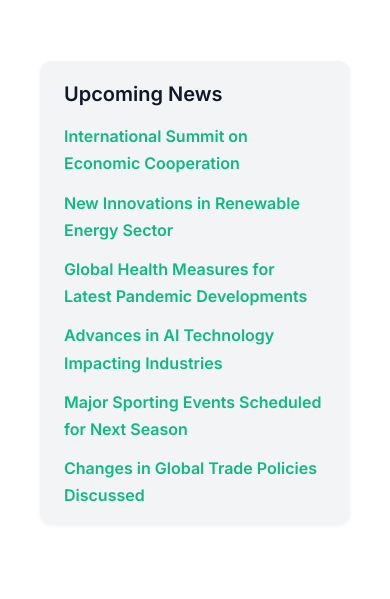
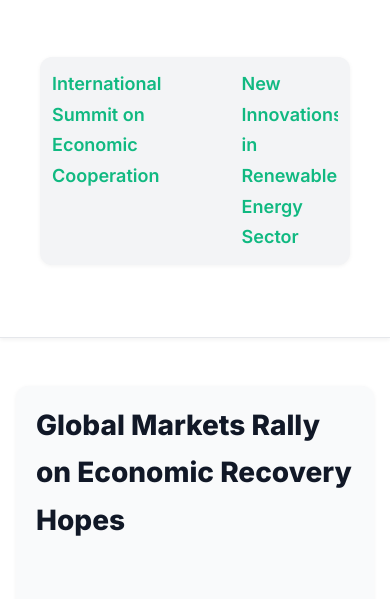
Before and after one commit to anilkumar784/flashnews, a plain HTML site: page index.html in a window 390 px wide. Shown: the part 170-769 px from the top of the page. Drawn offline with Linux system fonts and the light colour scheme.

Commit message:
Update index.html

```diff
--- a/index.html
+++ b/index.html
@@ -78,56 +78,76 @@
       font-weight: 800;
       font-size: 2.5rem;
       color: #111827;
-      margin: 0;
+      margin: 0 0 12px 0;
       letter-spacing: -0.02em;
     }
 
-    /* Upcoming headlines section */
+    /* Scrolling marquee for upcoming headlines */
     .upcoming-news {
       background-color: #f3f4f6;
       border-radius: 12px;
       box-shadow: 0 1px 4px rgb(0 0 0 / 0.05);
-      padding: 16px 24px;
-      margin-top: 16px;
-      margin-bottom: 48px;
-      font-size: 1rem;
+      padding: 12px 24px;
+      font-size: 1.125rem;
       color: #374151;
+      overflow: hidden;
+      position: relative;
+      height: 2.5rem;
+      user-select: none;
+      display: flex;
+      align-items: center;
     }
 
-    .upcoming-news h2 {
-      margin: 0 0 12px 0;
-      font-weight: 600;
-      font-size: 1.25rem;
-      color: #111827;
+    .upcoming-news-label {
+      font-weight: 700;
+      color: #10b981;
+      flex: 0 0 auto;
+      margin-right: 16px;
+      white-space: nowrap;
+      font-size: 1rem;
+      letter-spacing: 0.05em;
+      text-transform: uppercase;
+      user-select: text;
     }
 
-    .headlines-list {
+    .marquee {
       display: flex;
-      flex-wrap: wrap;
-      gap: 16px 32px;
-      list-style: none;
-      margin: 0;
-      padding: 0;
+      flex-wrap: nowrap;
+      white-space: nowrap;
+      animation: marquee-scroll 20s linear infinite;
+      gap: 48px;
+      flex: 1 1 auto;
     }
 
-    .headlines-list li {
-      flex: 1 1 45%;
-      min-width: 250px;
+    .marquee:hover,
+    .marquee:focus-within {
+      animation-play-state: paused;
     }
 
-    .headlines-list li a {
+    .marquee a {
       color: #10b981;
       font-weight: 600;
       text-decoration: none;
       display: inline-block;
+      white-space: nowrap;
       transition: color 0.3s ease;
     }
 
-    .headlines-list li a:hover,
-    .headlines-list li a:focus {
+    .marquee a:hover,
+    .marquee a:focus {
       color: #047857;
       text-decoration: underline;
       outline: none;
+    }
+
+    @keyframes marquee-scroll {
+      0% {
+        transform: translateX(100%);
+      }
+
+      100% {
+        transform: translateX(-100%);
+      }
     }
 
     /* Articles Section */
@@ -223,14 +243,26 @@
         padding: 16px 20px;
       }
 
-      .headlines-list {
-        flex-direction: column;
-        gap: 12px 0;
+      .upcoming-news {
+        height: auto;
+        padding: 12px;
       }
 
-      .headlines-list li {
-        flex: 1 1 100%;
-        min-width: auto;
+      .upcoming-news-label {
+        display: none;
+      }
+
+      .marquee {
+        animation: none;
+        overflow-x: scroll;
+        -webkit-overflow-scrolling: touch;
+        scrollbar-width: thin;
+      }
+
+      .marquee a {
+        padding-right: 32px;
+        white-space: normal;
+        display: inline;
       }
     }
   </style>
@@ -242,15 +274,15 @@
       <h1>FlashNews 24/7 Update</h1>
 
       <section class="upcoming-news" aria-label="Upcoming News Headlines">
-        <h2>Upcoming News</h2>
-        <ul class="headlines-list">
-          <li><a href="#" aria-label="Upcoming: International Summit on Economic Cooperation">International Summit on Economic Cooperation</a></li>
-          <li><a href="#" aria-label="Upcoming: New Innovations in Renewable Energy Sector">New Innovations in Renewable Energy Sector</a></li>
-          <li><a href="#" aria-label="Upcoming: Global Health Measures for Latest Pandemic Developments">Global Health Measures for Latest Pandemic Developments</a></li>
-          <li><a href="#" aria-label="Upcoming: Advances in AI Technology Impacting Industries">Advances in AI Technology Impacting Industries</a></li>
-          <li><a href="#" aria-label="Upcoming: Major Sporting Events Scheduled for Next Season">Major Sporting Events Scheduled for Next Season</a></li>
-          <li><a href="#" aria-label="Upcoming: Changes in Global Trade Policies Discussed">Changes in Global Trade Policies Discussed</a></li>
-        </ul>
+        <span class="upcoming-news-label">Upcoming News:</span>
+        <nav class="marquee" role="list">
+          <a href="#" role="listitem" aria-label="Upcoming: International Summit on Economic Cooperation">International Summit on Economic Cooperation</a>
+          <a href="#" role="listitem" aria-label="Upcoming: New Innovations in Renewable Energy Sector">New Innovations in Renewable Energy Sector</a>
+          <a href="#" role="listitem" aria-label="Upcoming: Global Health Measures for Latest Pandemic Developments">Global Health Measures for Latest Pandemic Developments</a>
+          <a href="#" role="listitem" aria-label="Upcoming: Advances in AI Technology Impacting Industries">Advances in AI Technology Impacting Industries</a>
+          <a href="#" role="listitem" aria-label="Upcoming: Major Sporting Events Scheduled for Next Season">Major Sporting Events Scheduled for Next Season</a>
+          <a href="#" role="listitem" aria-label="Upcoming: Changes in Global Trade Policies Discussed">Changes in Global Trade Policies Discussed</a>
+        </nav>
       </section>
     </div>
   </header>
@@ -260,7 +292,7 @@
       <article>
         <h2>Global Markets Rally on Economic Recovery Hopes</h2>
         <p>Global financial markets saw a substantial rally today driven by optimistic forecasts about the economic recovery post-pandemic. Investors are encouraged by the increasing vaccination rates and reopening policies in multiple countries pushing demand and consumer confidence upward.</p>
-        <img src="https://storage.googleapis.com/workspace-0f70711f-8b4e-4d94-86f1-2a93ccde5887/image/cccee17c-7920-4eee-a840-8d5284770cf1.png" alt="Stock market graph showing upward trend with green highlights" />
+        <img src="https://storage.googleapis.com/workspace-0f70711f-8b4e-4d94-86f1-2a93ccde5887/image/51c14381-7035-48a8-b1df-dc86ae39a365.png" alt="Stock market graph showing upward trend with green highlights" />
         <p>Financial experts note that this momentum, however, comes with caution due to ongoing inflation concerns and supply chain challenges. Central banks around the world have assured markets they are prepared to adjust monetary policies accordingly to avoid overheating. Meanwhile, tech shares led the charge, contributing significantly to the indices' gains.</p>
         <p>The rally was marked by heightened trading volumes, with institutional investors taking active positions in cyclical sectors expected to benefit from increased consumer spending in the coming quarters.</p>
       </article>
@@ -268,7 +300,7 @@
       <article>
         <h2>Climate Summit 2025 Emphasizes Renewable Energy Goals</h2>
         <p>International leaders at the Climate Summit 2025 reaffirmed their commitment to reducing carbon emissions with aggressive targets for renewable energy adoption. New agreements were forged focusing on sustainable energy infrastructure and financial mechanisms to support green technologies globally.</p>
-        <img src="https://storage.googleapis.com/workspace-0f70711f-8b4e-4d94-86f1-2a93ccde5887/image/a927c809-18e9-477d-b310-9a94d3dd1fa6.png" alt="World leaders gathered at the Climate Summit discussing renewable energy initiatives" />
+        <img src="https://storage.googleapis.com/workspace-0f70711f-8b4e-4d94-86f1-2a93ccde5887/image/69ac1a09-6c05-4a60-903d-1dc658084197.png" alt="World leaders gathered at the Climate Summit discussing renewable energy initiatives" />
         <p>The summit highlighted progress in solar and wind energy deployments, with emphasis on innovation in storage solutions and grid resilience. Delegates discussed challenges inherent in transition strategies for developing nations, underscoring the need for equitable support and technology transfer.</p>
         <p>Environmental organizations lauded the summit’s outcomes while urging for faster implementation on the ground to meet the 2030 goals critical for limiting global warming impacts.</p>
       </article>
@@ -276,7 +308,7 @@
       <article>
         <h2>Health Officials Warn of New Virus Variant Impact</h2>
         <p>Health authorities worldwide are closely monitoring a newly discovered virus variant with concerning transmissibility characteristics. The variant has been detected in multiple countries and is under intense study to determine vaccine efficacy and potential health impacts.</p>
-        <img src="https://storage.googleapis.com/workspace-0f70711f-8b4e-4d94-86f1-2a93ccde5887/image/d836951b-95db-41a7-b843-9481a5b8aa4b.png" alt="Microscopic view of virus structure depicting the new variant" />
+        <img src="https://storage.googleapis.com/workspace-0f70711f-8b4e-4d94-86f1-2a93ccde5887/image/8a43ad51-8145-4448-bd99-1aece36cb1dc.png" alt="Microscopic view of virus structure depicting the new variant" />
         <p>Experts caution that current prevention measures remain critical, including mask mandates, social distancing, and vaccination efforts. Ongoing research aims to inform potential updates in vaccine formulations.</p>
         <p>Healthcare systems are preparing for potential case surges by enhancing testing capacities and treatment protocols. Public health campaigns are emphasizing community engagement and awareness to mitigate spread.</p>
       </article>
@@ -284,7 +316,7 @@
       <article>
         <h2>Breakthrough in Battery Technology Promises Longer Life</h2>
         <p>Scientists have announced a significant breakthrough in battery technology that could extend the life and safety of energy storage solutions. The new battery design incorporates novel materials allowing rapid charging and greater energy density.</p>
-        <img src="https://storage.googleapis.com/workspace-0f70711f-8b4e-4d94-86f1-2a93ccde5887/image/d8d7d6a4-4823-4fde-89e3-cfa6814ebf63.png" alt="Close up of new advanced battery prototype showing enhanced layers" />
+        <img src="https://storage.googleapis.com/workspace-0f70711f-8b4e-4d94-86f1-2a93ccde5887/image/f0a84743-0eb2-494d-a04a-88e2866d016a.png" alt="Close up of new advanced battery prototype showing enhanced layers" />
         <p>This innovation holds promise for electric vehicles and renewable energy storage, potentially transforming the energy landscape by making devices more efficient and environmentally friendly.</p>
         <p>Industry leaders expressed enthusiasm for commercial applications and the prospect of reducing dependency on traditional energy sources. Further testing and scaling efforts are underway to bring this technology to market within the next few years.</p>
       </article>
@@ -292,7 +324,7 @@
       <article>
         <h2>Sports Highlights: Championship Finals Thrill Fans Worldwide</h2>
         <p>The championship finals concluded with an exhilarating display of skill and sportsmanship. Fans worldwide were treated to dramatic moments and record-breaking performances as teams battled for the coveted title.</p>
-        <img src="https://storage.googleapis.com/workspace-0f70711f-8b4e-4d94-86f1-2a93ccde5887/image/aa5d5780-ea71-436c-8bcc-38e0aebbfc66.png" alt="Action shot from the championship finals with players competing intensely" />
+        <img src="https://storage.googleapis.com/workspace-0f70711f-8b4e-4d94-86f1-2a93ccde5887/image/21c19a2d-916b-4a27-b981-6c0fb5e2d26a.png" alt="Action shot from the championship finals with players competing intensely" />
         <p>Key athletes delivered standout performances, setting new benchmarks for excellence. The event saw record attendance and viewership, bolstering the sport's global popularity.</p>
         <p>Post-match interviews reflected heartfelt appreciation for the fans' support and promises for continued dedication to the sport’s growth and integrity.</p>
       </article>
@@ -300,7 +332,7 @@
       <article>
         <h2>Technology Advances: AI Integration Transforms Industries</h2>
         <p>Artificial Intelligence continues to revolutionize sectors such as healthcare, finance, and manufacturing by enabling more efficient operations and insightful data analysis. New AI tools have been deployed that streamline workflows, reduce errors, and enhance customer experiences.</p>
-        <img src="https://storage.googleapis.com/workspace-0f70711f-8b4e-4d94-86f1-2a93ccde5887/image/cf86cd61-7627-4519-ad81-7d78e0c4602f.png" alt="Illustration of AI network integrating with various industries depicted digitally" />
+        <img src="https://storage.googleapis.com/workspace-0f70711f-8b4e-4d94-86f1-2a93ccde5887/image/101c94c7-e1f0-442d-ab4d-e9e50071fd03.png" alt="Illustration of AI network integrating with various industries depicted digitally" />
         <p>Companies investing in AI report increased productivity and a quicker time-to-market for products and services. Ethical AI development and governance remain a priority to ensure responsible use that benefits society as a whole.</p>
         <p>The technology sector remains dynamic as innovations and collaborations continue to push the boundaries of what AI can achieve.</p>
       </article>
@@ -308,7 +340,7 @@
       <article>
         <h2>Travel Sector Rebounds as Restrictions Ease Globally</h2>
         <p>The travel and tourism industry is experiencing a robust rebound following the easing of global restrictions. Airlines, hotels, and hospitality services are reporting significant increases in bookings and revenue.</p>
-        <img src="https://storage.googleapis.com/workspace-0f70711f-8b4e-4d94-86f1-2a93ccde5887/image/32f1c86f-30cb-4ed5-aa32-0eed7ff0845f.png" alt="Scenic airport terminal with travelers and aircraft outside" />
+        <img src="https://storage.googleapis.com/workspace-0f70711f-8b4e-4d94-86f1-2a93ccde5887/image/c2242773-933c-46d8-8421-cc1781d6bbd2.png" alt="Scenic airport terminal with travelers and aircraft outside" />
         <p>New safety protocols and digital health passes have facilitated smoother cross-border travel, restoring consumer confidence. Destinations worldwide are launching campaigns to attract tourists, highlighting safety and unique experiences.</p>
         <p>Industry analysts forecast a strong recovery trend over the next few years, with innovation in sustainable tourism practices gaining momentum.</p>
       </article>
@@ -316,7 +348,7 @@
       <article>
         <h2>Education Innovations Embrace Hybrid Learning Models</h2>
         <p>Schools and universities worldwide are adopting hybrid learning models that blend in-person and virtual instruction to enhance accessibility and flexibility for students and educators.</p>
-        <img src="https://storage.googleapis.com/workspace-0f70711f-8b4e-4d94-86f1-2a93ccde5887/image/a5f6f79a-487f-4278-a84d-1ec6d7f6662b.png" alt="Students engaging in virtual and physical classroom environments" />
+        <img src="https://storage.googleapis.com/workspace-0f70711f-8b4e-4d94-86f1-2a93ccde5887/image/dbbb8640-2803-4e89-ab4b-0b7c4cfc0c51.png" alt="Students engaging in virtual and physical classroom environments" />
         <p>Technological advancements are providing educators with innovative tools to tailor learning experiences and track progress effectively. This approach aims to foster better inclusion and support diverse learner needs.</p>
         <p>Policy makers are investing in digital infrastructure and professional development programs to support sustainable implementation and long-term success.</p>
       </article>
@@ -324,7 +356,7 @@
       <article>
         <h2>Economic Policies Adapt to Changing Global Trade Conditions</h2>
         <p>Governments are enacting new economic policies to respond to evolving global trade patterns and supply chain challenges. These measures include adjusting tariffs, incentivizing local manufacturing, and strengthening international partnerships.</p>
-        <img src="https://storage.googleapis.com/workspace-0f70711f-8b4e-4d94-86f1-2a93ccde5887/image/1abae563-e878-48d3-9cd1-8c506989a98d.png" alt="Global trade network map displaying interconnected logistics routes" />
+        <img src="https://storage.googleapis.com/workspace-0f70711f-8b4e-4d94-86f1-2a93ccde5887/image/53104830-01cc-4a2b-bcf3-f3696b8c1b27.png" alt="Global trade network map displaying interconnected logistics routes" />
         <p>Analysts note that balancing protectionism with globalization will be key to sustaining growth and avoiding market disruptions.</p>
         <p>Business leaders advocate for transparent dialogues between nations to foster cooperation and resilience in the global economy.</p>
       </article>
@@ -332,7 +364,7 @@
       <article>
         <h2>Innovation in Healthcare: Telemedicine Sees Major Expansion</h2>
         <p>Telemedicine services have expanded rapidly, offering patients greater access to healthcare consultations and monitoring from remote locations. This growth is supported by advances in medical devices and digital communication technologies.</p>
-        <img src="https://storage.googleapis.com/workspace-0f70711f-8b4e-4d94-86f1-2a93ccde5887/image/d972d672-8db8-4b19-a01a-1794984c2408.png" alt="Doctor consulting patient online using a digital tablet and video call" />
+        <img src="https://storage.googleapis.com/workspace-0f70711f-8b4e-4d94-86f1-2a93ccde5887/image/bb29fa32-feb7-40f5-8168-165631bd976e.png" alt="Doctor consulting patient online using a digital tablet and video call" />
         <p>Clinicians report improved patient outcomes through consistent communication and timely intervention. Insurance providers are also adapting policies to cover a broader range of telehealth services.</p>
         <p>Regulatory agencies are working to ensure data privacy and quality standards keeping pace with technology advancements.</p>
       </article>
@@ -340,7 +372,7 @@
       <article>
         <h2>Entertainment Industry Releases High-Profile Productions</h2>
         <p>Entertainment companies have released a slate of high-profile movies, series, and music albums that are attracting widespread audience attention. Streaming platforms report record subscriber numbers fueled by fresh and diverse content.</p>
-        <img src="https://storage.googleapis.com/workspace-0f70711f-8b4e-4d94-86f1-2a93ccde5887/image/a93b1b69-fa05-4662-8fa6-ff2df4bb2e5b.png" alt="Collage of film and music production scenes reflecting entertainment industry" />
+        <img src="https://storage.googleapis.com/workspace-0f70711f-8b4e-4d94-86f1-2a93ccde5887/image/70b30967-099c-4fa9-b858-62fa44be45f3.png" alt="Collage of film and music production scenes reflecting entertainment industry" />
         <p>Content creators are leveraging new distribution channels and interactive formats to engage audiences and build fan communities across platforms.</p>
         <p>Critics have praised productions for innovative storytelling and technical excellence, signaling a vibrant creative landscape ahead.</p>
       </article>
```
